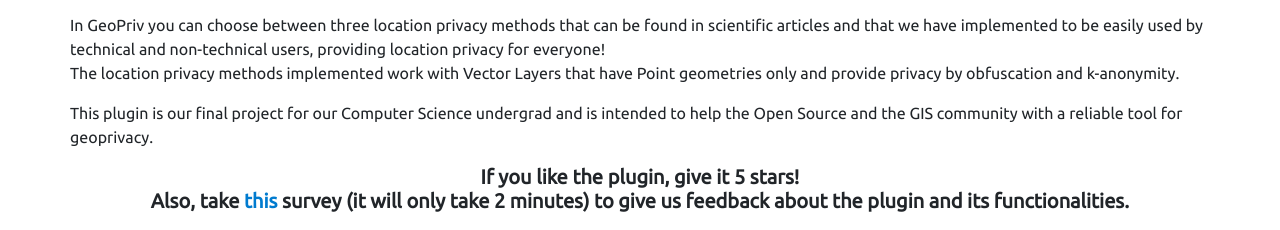
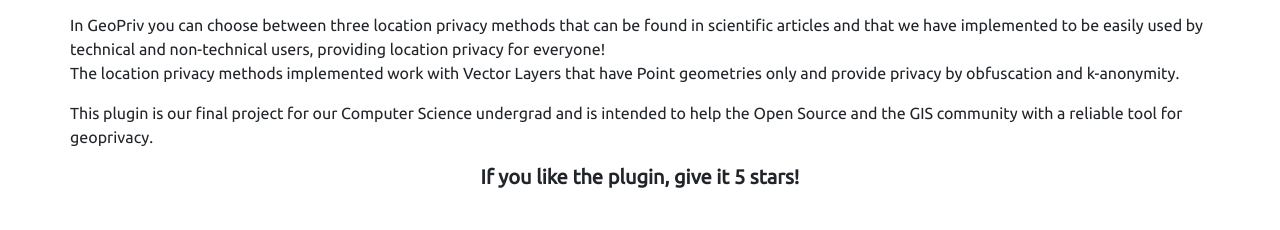
Before and after one commit to Diuke/GeoPrivPlugin, a plain HTML site: page index.html in a window 1280 px wide. Shown: the part 722-952 px from the top of the page. Drawn offline with nearby package versions, Linux system fonts and the light colour scheme.

Commit message:
Update index.html

```diff
--- a/index.html
+++ b/index.html
@@ -96,8 +96,7 @@
                 with a reliable tool for geoprivacy.
             </p>
             <h5 class="text-center w-100"><strong>
-                If you like the plugin, give it 5 stars!<br>
-                Also, take <a href="http://geopriv.questionpro.com/" target="new">this</a> survey (it will only take 2 minutes) to give us feedback about the plugin and its functionalities.
+                If you like the plugin, give it 5 stars!
             </strong></h5>
         </div>
     </div>
```
